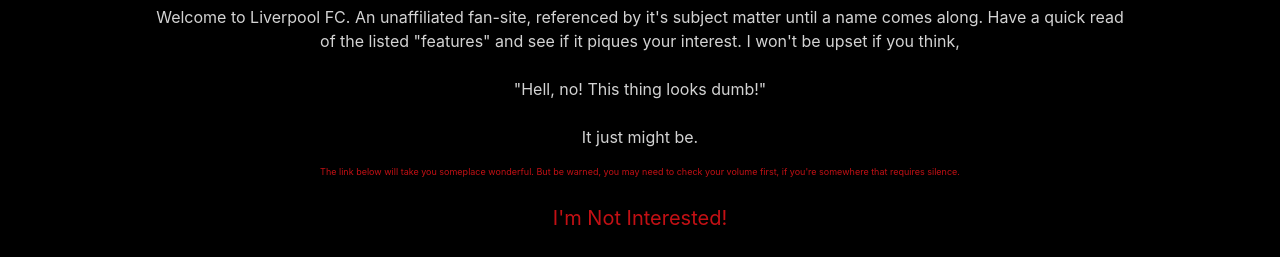
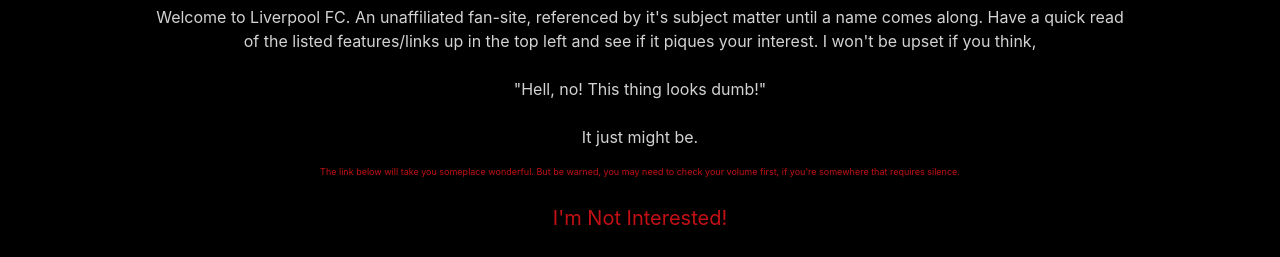
Before and after one commit to MitsiBerryTeriyaki/proto, a plain HTML site: page index.html in a window 1280 px wide. Shown: the part 576-833 px from the top of the page. Drawn offline with nearby package versions, Linux system fonts and the light colour scheme.

Commit message:
HTML line fix

```diff
--- a/index.html
+++ b/index.html
@@ -38,7 +38,7 @@
             <h1>Liverpool Football Club.</h1>
         </div>
         <div class="informative">
-            <p id="description">Welcome to Liverpool FC. An unaffiliated fan-site, referenced by it's subject matter until a name comes along. Have a quick read of the listed "features" and see if it piques your interest. I won't be upset if you think, <br><br> "Hell, no! This thing looks dumb!" <br><br> It just might be.</p>
+            <p id="description">Welcome to Liverpool FC. An unaffiliated fan-site, referenced by it's subject matter until a name comes along. Have a quick read of the listed features/links up in the top left and see if it piques your interest. I won't be upset if you think, <br><br> "Hell, no! This thing looks dumb!" <br><br> It just might be.</p>
 
             <div id="escape">
                 <div class="escape_disclaimer">
```
